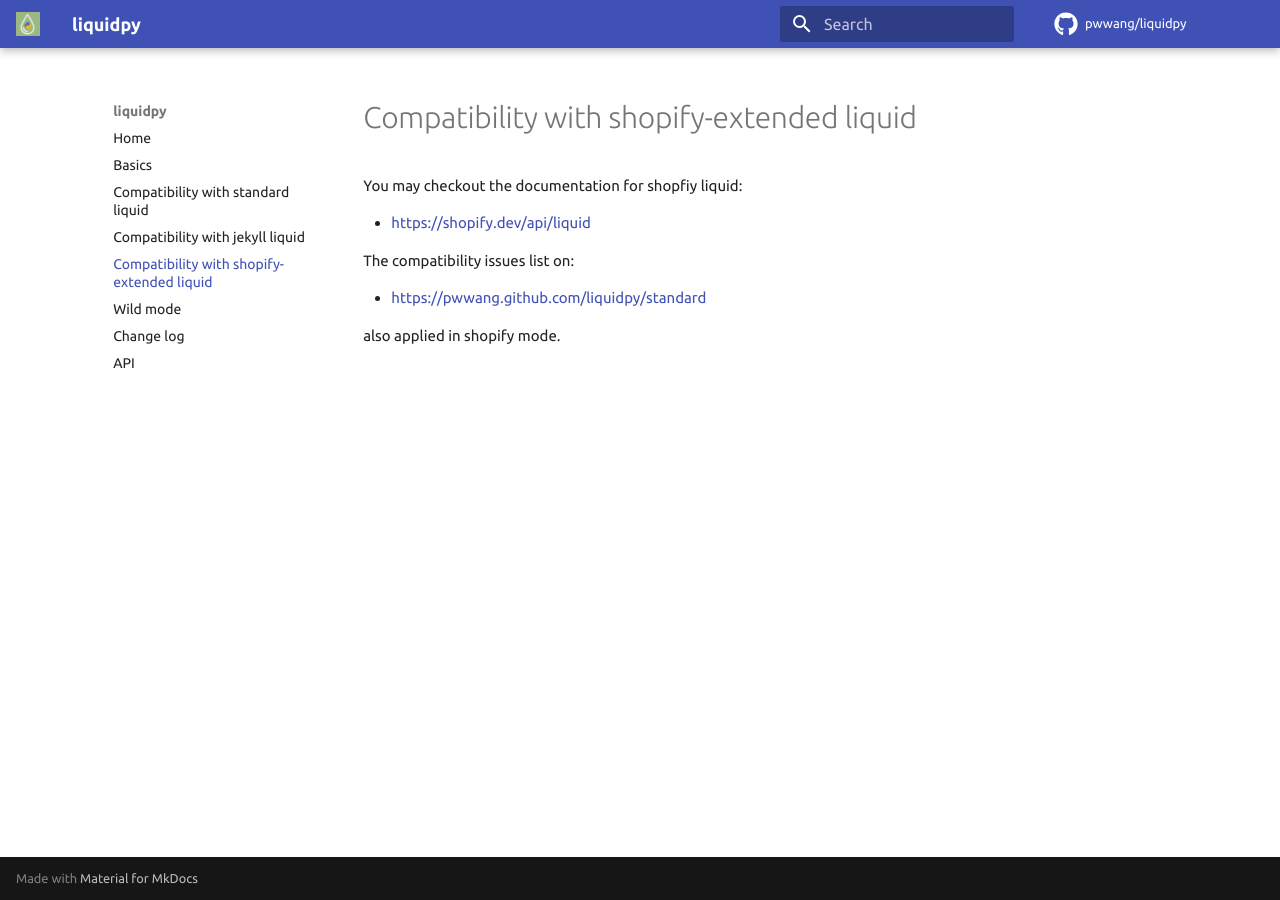
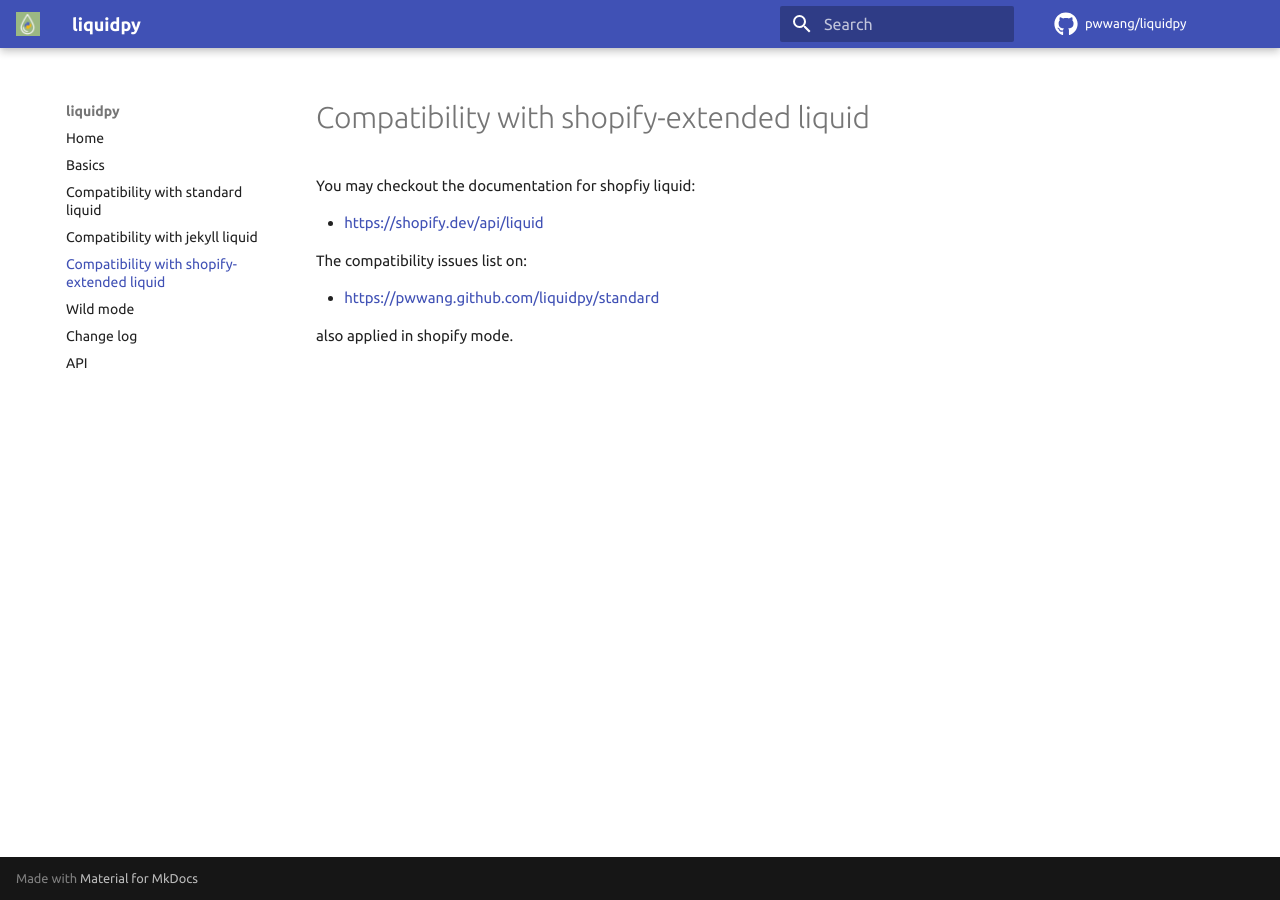
Before and after one commit to pwwang/liquidpy, an MkDocs documentation site: the page built from docs/shopify.md, in a window 1280 px wide. Built offline with MkDocs 1.6.1 and Material for MkDocs 9.7.7, drawn with Linux system fonts in a browser that asks for light colours; comment, search, counter and statistics services are not loaded.

Commit message:
Update docs/style.css

```diff
--- a/docs/style.css
+++ b/docs/style.css
@@ -1,6 +1,5 @@
 .md-main {
-    max-width: 95%;
-    margin: 0 auto;
+    margin: 0 5em;
 }
 
 .md-typeset .admonition, .md-typeset details {
```
